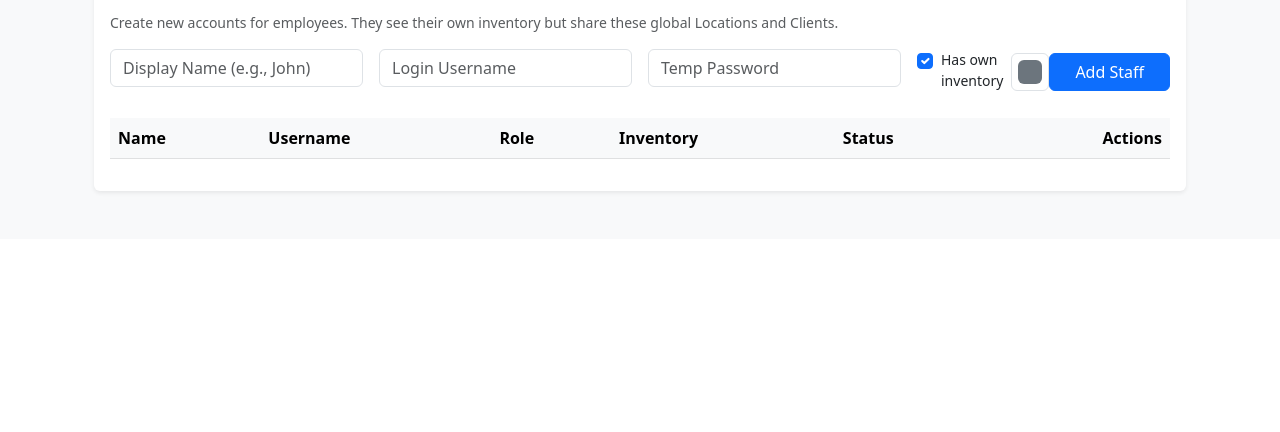
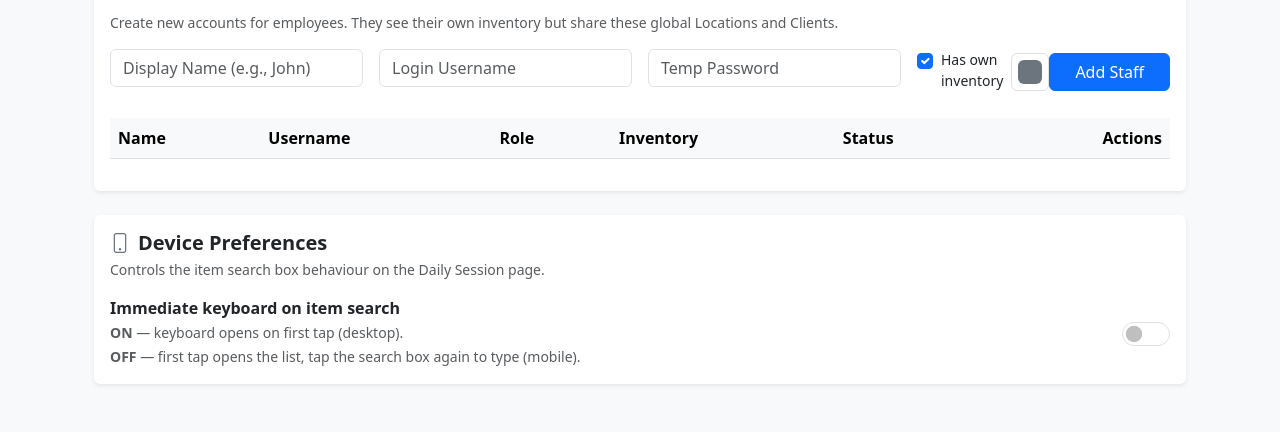
Before and after one commit to weistor1016/inventory, a Flask app: page /settings in a window 1280 px wide. Shown: the part 590-1022 px from the top of the page. Before the commit the page ends 784 px from the top, so only its background shows below. Run offline with Flask 3, Linux system fonts and the light colour scheme; the visitor is signed in with stand-in values (Sample User, id 1); lists and menus that the app fills with data are empty.

Commit message:
toggle between selecting item

```diff
--- a/templates/settings.html
+++ b/templates/settings.html
@@ -211,7 +211,43 @@
         </div>
     </div>
     {% endif %}
+
+    <!-- Device Preferences -->
+    <div class="row mt-4">
+        <div class="col-12">
+            <div class="card shadow-sm border-0">
+                <div class="card-body">
+                    <h5 class="fw-bold mb-1"><i class="bi bi-phone text-secondary me-2"></i>Device Preferences</h5>
+                    <p class="text-muted small mb-3">Controls the item search box behaviour on the Daily Session page.</p>
+                    <div class="d-flex justify-content-between align-items-center">
+                        <div>
+                            <div class="fw-semibold">Immediate keyboard on item search</div>
+                            <small class="text-muted">
+                                <strong>ON</strong> — keyboard opens on first tap (desktop).<br>
+                                <strong>OFF</strong> — first tap opens the list, tap the search box again to type (mobile).
+                            </small>
+                        </div>
+                        <div class="form-check form-switch ms-4 mb-0">
+                            <input class="form-check-input" type="checkbox" role="switch" id="keyboardToggle" style="width:3em; height:1.5em;">
+                        </div>
+                    </div>
+                </div>
+            </div>
+        </div>
+    </div>
+
 </div>
+
+<script>
+(function() {
+    var toggle = document.getElementById('keyboardToggle');
+    toggle.checked = localStorage.getItem('traxx_keyboard_on_open') === 'true';
+    toggle.addEventListener('change', function() {
+        localStorage.setItem('traxx_keyboard_on_open', this.checked ? 'true' : 'false');
+    });
+})();
+</script>
+
 {% endblock %}
 
 {% block modals %}
```
Also changed, not shown: templates/records.html (+46 -8 lines).
